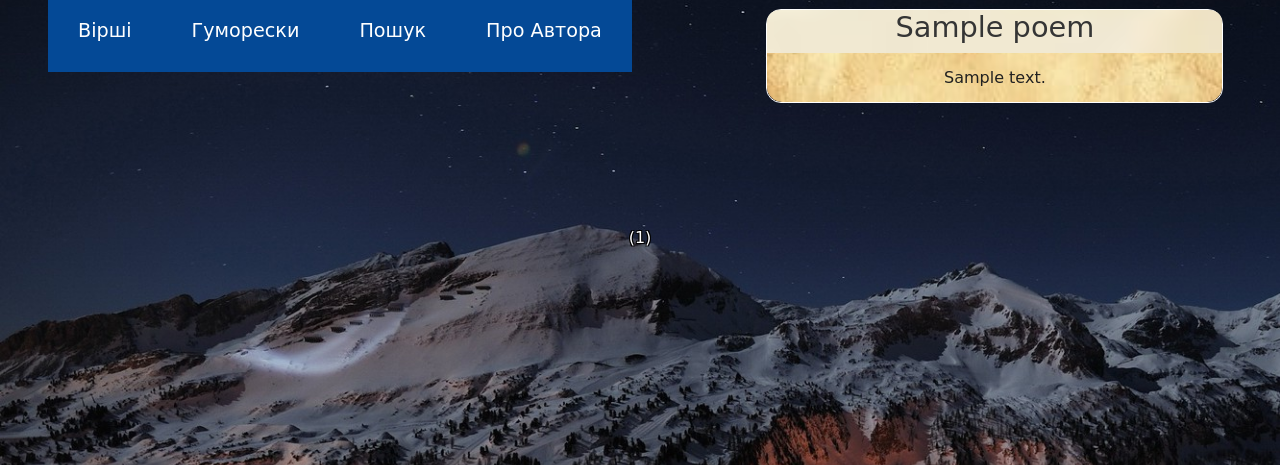
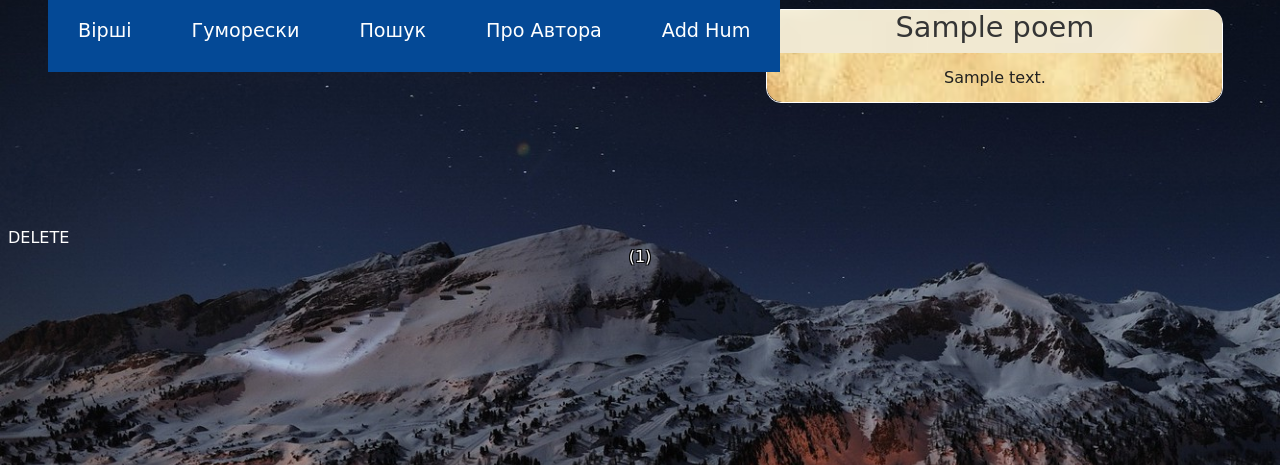
Before and after one commit to SLDem/z-humorom-pro-vse-na-sviti, a Flask app: page /poems/1 in a window 1280 px wide. Shown: the top 465 px of the page. Run offline with Flask 2, Linux system fonts and the light colour scheme; tables that the repository leaves empty hold one stand-in row (values such as "Sample post"); some libraries are stand-ins or nearby versions.

Commit message:
Further fixed some poems and humoresques

```diff
--- a/app/templates/base.html
+++ b/app/templates/base.html
@@ -19,7 +19,7 @@
                             <li><a href="{{ url_for('search') }}">Пошук</a></li>
                             <li><a href="{{ url_for('about') }}">Про Автора</a></li>
                             <!-- <li><a href="{{ url_for('add_poem') }}">Add Poem</a></li> -->
-                            <!-- <li><a href="{{ url_for('add_humoresque') }}">Add Hum</a></li> -->
+                            <li><a href="{{ url_for('add_humoresque') }}">Add Hum</a></li>
                         </ul>
                     </nav>
                 </div>
--- a/app/templates/poems.html
+++ b/app/templates/poems.html
@@ -3,6 +3,7 @@
 
     {% for poem in poems.items %}
         {% include "_poem.html" %}
+        <a href="{{ url_for('del_poem', poem_id=poem.id) }}">DELETE</a>
     {% endfor %}
 
     <div class="pagination-links">
```
Also changed, not shown: app/app.db.
